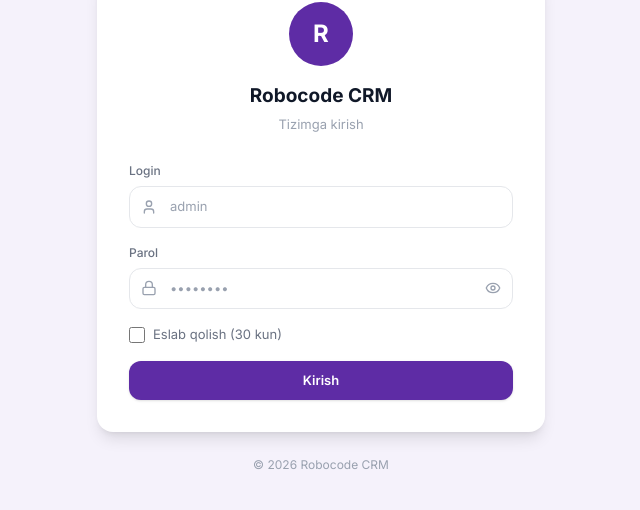
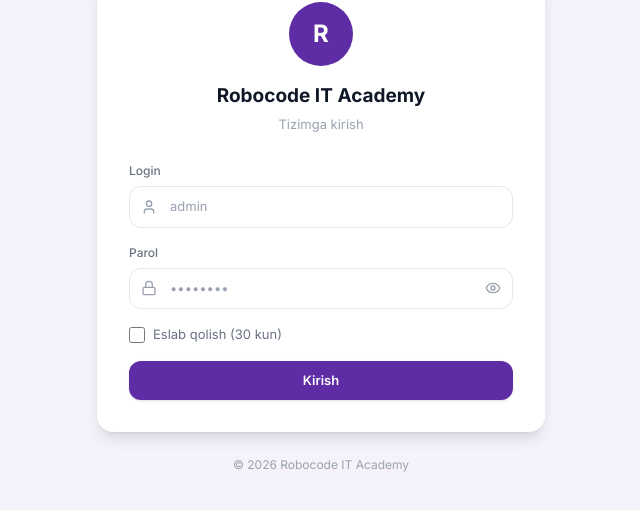
Before and after one commit to AbdulhodiyOmonboyev/robocode, a Next.js app: page /login in a window 1280 px wide. Shown: the part 178-688 px from the top of the page, without its empty margins (319-959 px from the left). Built offline with nearby package versions, Linux system fonts and the light colour scheme; no server answers; the database is empty.

Commit message:
Robocode IT Academy rebrand + logo, header/telefon/qidiruv yangilanishlari

```diff
--- a/src/app/(auth)/login/page.tsx
+++ b/src/app/(auth)/login/page.tsx
@@ -73,7 +73,7 @@ export default function LoginPage() {
                 <span className="text-white text-2xl font-bold">R</span>
               )}
             </div>
-            <h1 className="text-[19px] font-bold text-gray-900 dark:text-white">Robocode CRM</h1>
+            <h1 className="text-[19px] font-bold text-gray-900 dark:text-white">Robocode IT Academy</h1>
             <p className="text-[13px] text-gray-400 dark:text-gray-500 mt-1">Tizimga kirish</p>
           </div>
 
@@ -170,7 +170,7 @@ export default function LoginPage() {
         </div>
 
         <p className="text-center text-[12px] text-gray-400 dark:text-gray-500 mt-6">
-          © {new Date().getFullYear()} Robocode CRM
+          © {new Date().getFullYear()} Robocode IT Academy
         </p>
       </div>
     </div>
--- a/src/app/(dashboard)/settings/page.tsx
+++ b/src/app/(dashboard)/settings/page.tsx
@@ -204,12 +204,6 @@ export default function SettingsPage() {
     ok ? toast.success("Logo saqlandi! Sahifani yangilang.") : toast.error("Saqlab bo'lmadi");
   };
 
-  const removeLogo = async () => {
-    setLogo("");
-    const ok = await saveSetting("brand_logo", "");
-    ok ? toast.success("Standart logoga qaytarildi") : toast.error("Xatolik");
-  };
-
   const addSlot = async () => {
     if (!newSlot.startTime || !newSlot.endTime) { toast.error("Vaqtlarni kiriting"); return; }
     const label = `${newSlot.startTime} - ${newSlot.endTime}`;
@@ -344,7 +338,6 @@ export default function SettingsPage() {
                         Rasm yuklash
                         <input type="file" accept="image/*" onChange={onLogoFile} className="hidden" />
                       </label>
-                      {logo && <Button size="sm" variant="outline" onClick={removeLogo}>Standart</Button>}
                     </div>
                   </div>
                 </div>
--- a/src/app/layout.tsx
+++ b/src/app/layout.tsx
@@ -7,8 +7,8 @@ import { SessionProvider } from "next-auth/react";
 const inter = Inter({ subsets: ["latin"], variable: "--font-inter" });
 
 export const metadata: Metadata = {
-  title: "Robocode CRM",
-  description: "Robocode CRM - lidlar boshqaruv tizimi",
+  title: "Robocode IT Academy",
+  description: "Andijondagi №1 IT Academy uchun boshqaruv tizimi (CRM)",
   manifest: "/manifest.webmanifest",
 };
 
--- a/src/app/manifest.ts
+++ b/src/app/manifest.ts
@@ -2,9 +2,9 @@ import type { MetadataRoute } from "next";
 
 export default function manifest(): MetadataRoute.Manifest {
   return {
-    name: "Robocode CRM",
+    name: "Robocode IT Academy",
     short_name: "Robocode",
-    description: "Robocode CRM - lidlar boshqaruv tizimi",
+    description: "Andijondagi №1 IT Academy uchun boshqaruv tizimi (CRM)",
     start_url: "/",
     display: "standalone",
     background_color: "#F5F6FA",
--- a/src/components/shared/Sidebar.tsx
+++ b/src/components/shared/Sidebar.tsx
@@ -331,9 +331,8 @@ export default function Sidebar({ mobileOpen = false, onClose = () => {} }: Side
           />
           <div className={cn("min-w-0 flex-1", collapsed && "lg:hidden")}>
             <p className="font-semibold text-gray-900 dark:text-white text-sm leading-tight truncate">
-              Robocode CRM
+              Robocode IT Academy
             </p>
-            <p className="text-[11px] text-gray-400 dark:text-gray-500 truncate">Lidlar tizimi</p>
           </div>
           {/* Mobile close */}
           <button
```
Also changed, not shown: public/icon.svg, src/app/icon.svg.
